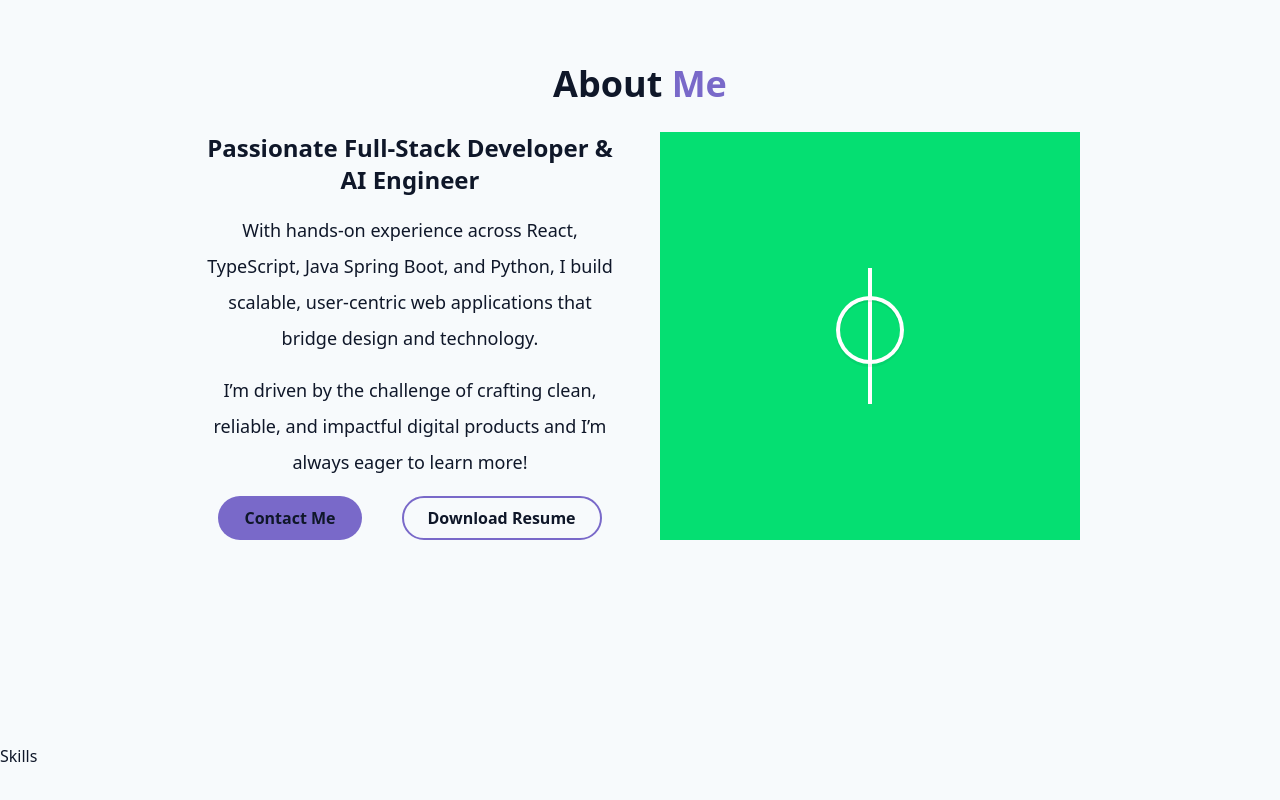
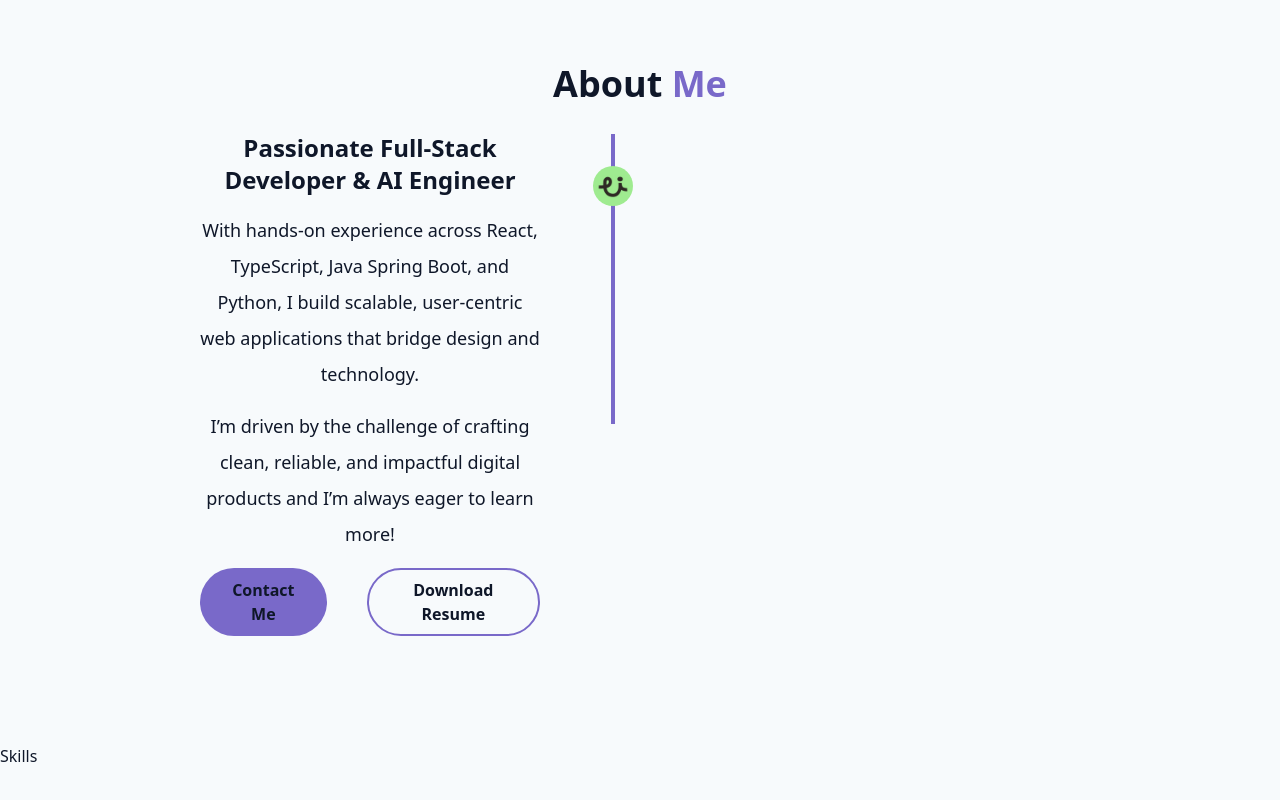
Before and after one commit to montage0921/Portfolio, a React (Vite) app: page / in a window 1280 px wide. Shown: the part 920-1720 px from the top of the page. Built offline with nearby package versions, Linux system fonts and the light colour scheme.

Commit message:
finish timeline card styling

```diff
--- a/src/app.css
+++ b/src/app.css
@@ -6,10 +6,16 @@
   --theme-color: 250 47% 60%; /*purple*/
   --main-text-color: 222 46% 11%; /*black*/
   --navbar-text-color: 222 46% 11%;
+  --card-bg: 0 0% 100%; /* #fafafa — light gray */
+  --card-text: 210 10% 20%; /* dark gray text */
+  --date-color: var(--main-text-color);
 }
 
 .dark {
   --bg-color: 220 50% 4%; /*white*/
   --main-text-color: 210 50% 98%;
   --navbar-text-color: hsl(220 5% 70%);
+  --card-bg: 225 25% 8%; /* #0b0f19 — dark navy */
+  --card-text: 220 15% 90%; /* near white */
+  --date-color: var(--navbar-text-color);
 }
--- a/src/components/MeTimeLine.tsx
+++ b/src/components/MeTimeLine.tsx
@@ -3,13 +3,66 @@ import {
   VerticalTimelineElement,
 } from "react-vertical-timeline-component";
 import "react-vertical-timeline-component/style.min.css";
+import TimelineTag from "../utility/TimelineTag";
+import TimelineIcon from "../utility/TimelineIcon";
 
 export default function MeTimeLine() {
   return (
-    <div className="bg-green-400 flex-1 flex justify-center items-center">
-      <VerticalTimeline>
-        <VerticalTimelineElement>dsd</VerticalTimelineElement>
-      </VerticalTimeline>
+    <div className="flex-1 flex justify-center items-center">
+      <div
+        style={{
+          height: "500px",
+          overflowY: "scroll",
+          scrollbarWidth: "none" /* Firefox */,
+          msOverflowStyle: "none" /* IE/Edge */,
+        }}
+      >
+        <VerticalTimeline lineColor="hsl(250 47% 60%)" layout="1-column-left">
+          <VerticalTimelineElement
+            contentStyle={{
+              background: "hsl(var(--card-bg))",
+              color: "hsl(var(--card-text))",
+              boxShadow: "none",
+              borderRadius: "12px",
+              width: "440px",
+              paddingBottom: "0px",
+              paddingRight: "25px",
+            }}
+            contentArrowStyle={{
+              borderRight: "7px solid  hsl(var(--card-bg))",
+            }}
+            iconStyle={{
+              boxShadow: "none",
+            }}
+            icon={<TimelineIcon imgName="blinkle.jpg" />}
+          >
+            <div className="flex flex-col gap-1">
+              <h3 className="text-xl font-semibold">
+                Software Engineer Intern
+              </h3>
+              <div className="flex gap-3 text-[hsl(var(--date-color))] font-semibold">
+                <h4>NY, USA</h4>
+                <h4 className="">2025.03-2025.10</h4>
+                <h4>Blinkle AI</h4>
+              </div>
+
+              <div className="flex flex-wrap gap-2 mt-1">
+                <TimelineTag text={"Full-Stack Developemnt"} />
+                <TimelineTag text={"TypeScript"} />
+                <TimelineTag text={"React"} />
+                <TimelineTag text={"Node JS"} />
+              </div>
+              <div className="">
+                <p className="text-base !font-normal text-justify">
+                  Worked with cross-functional teams to design, implement, and
+                  optimize full-stack features for an innovative
+                  resume-tailoring and job-board platform.
+                </p>
+              </div>
+            </div>
+          </VerticalTimelineElement>
+        </VerticalTimeline>
+      </div>
     </div>
   );
 }
--- /dev/null
+++ b/src/utility/TimelineIcon.tsx
@@ -0,0 +1,5 @@
+export default function TimelineIcon({ imgName }: { imgName: string }) {
+  return (
+    <img className="rounded-full" src={`/assets/${imgName}`} alt={imgName} />
+  );
+}
--- /dev/null
+++ b/src/utility/TimelineTag.tsx
@@ -0,0 +1,11 @@
+type TimelineTagProps = {
+  text: string;
+};
+
+export default function TimelineTag({ text }: TimelineTagProps) {
+  return (
+    <div className="bg-gray-300 text-black text-[0.8rem] font-medium p-1 rounded-[3px]">
+      {text}
+    </div>
+  );
+}
```
Also changed, not shown: public/assets/blinkle.jpg (added).
